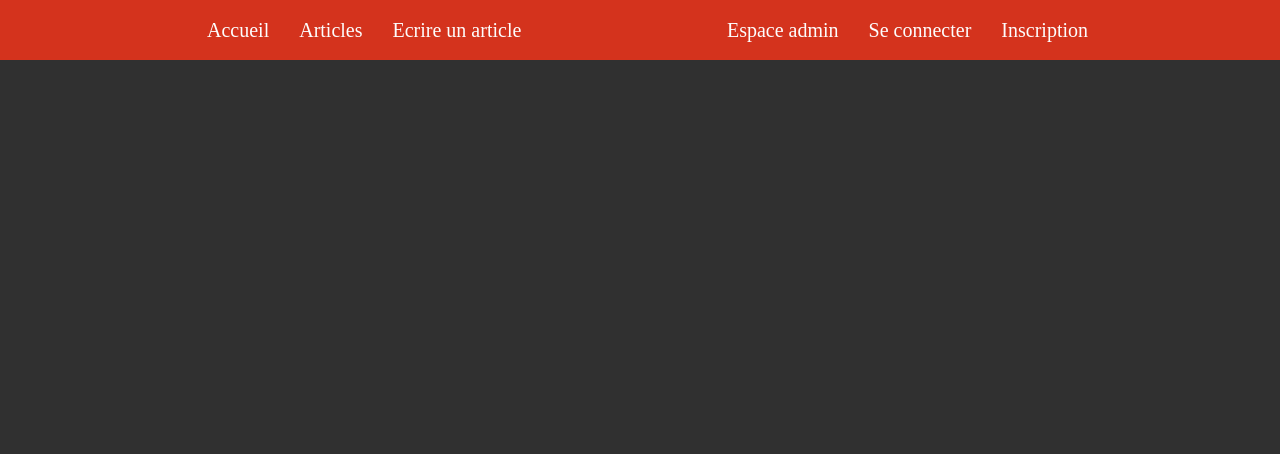
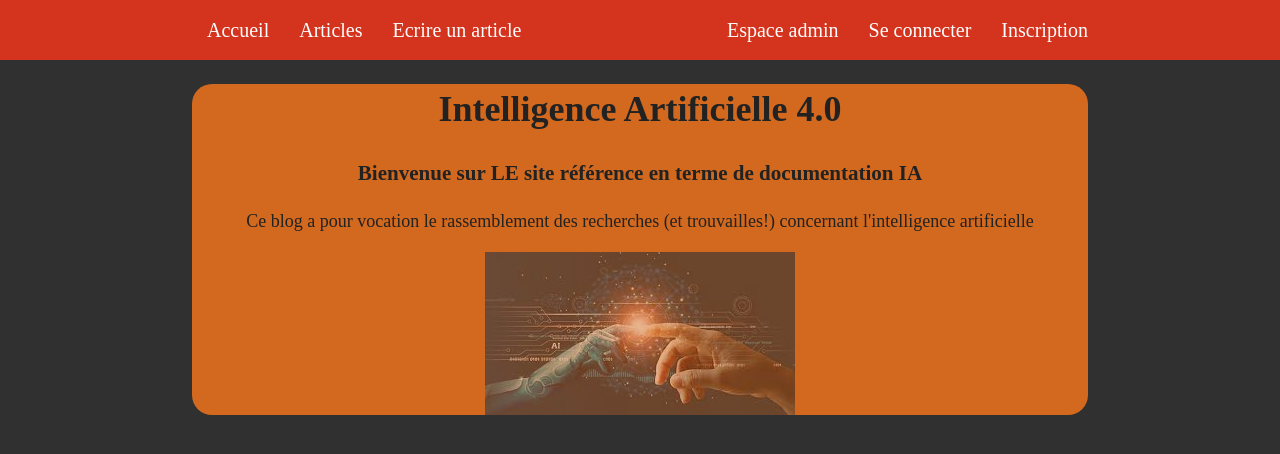
Before and after one commit to StevenDelval/Flask-mongoDB-TechIA, a Flask app: page / in a window 1280 px wide. Shown: the top 454 px of the page. Run offline with Flask 2, Linux system fonts and the light colour scheme; data that the repository does not hold is empty; style sheets or scripts are compiled from the project's sources.

Commit message:
creation entête accueil

```diff
--- /dev/null
+++ b/static/css/components/_image.scss
@@ -0,0 +1,5 @@
+img {
+    max-width:max-content;
+    height: auto;
+    opacity: 0.5;
+}
--- a/static/css/pages/_accueil.scss
+++ b/static/css/pages/_accueil.scss
@@ -1,3 +1,14 @@
+.header_accueil {
+    background-color:chocolate;
+    text-align: center;
+    gap: 50px;
+    width: 70%;
+    margin: 20px auto 0 auto;
+    border-radius: 20px;
+    font-size: 18px;
+}
+
+
 .main_accueil {
     display: grid;
     grid-template-columns: minmax((100px,1fr)) minmax((100px,1fr)) ;
--- a/static/css/style.scss
+++ b/static/css/style.scss
@@ -6,6 +6,7 @@
 @import "layout/navbar";
 
 @import "components/button";
+@import "components/image";
 
 @import "pages/accueil";
 @import "pages/article";
--- a/templates/accueil.html
+++ b/templates/accueil.html
@@ -1,7 +1,12 @@
 {% extends "base.html" %}
 
 {% block body %}
-
+<header class="header_accueil">
+    <h1>Intelligence Artificielle 4.0</h1>
+    <h3>Bienvenue sur LE site référence en terme de documentation IA</h3>
+    <p>Ce blog a pour vocation le rassemblement des recherches (et trouvailles!) concernant l'intelligence artificielle</p>
+    <img src="../static/img/accueil.jpeg" alt="robot IA">
+</header>
 <main class="main_accueil">
 {%for article in articles%}
 <article class="titre_article_accueil">
```
Also changed, not shown: static/img/30212411048_2a1d7200e2_z.webp (added), static/img/accueil.jpeg (added).
